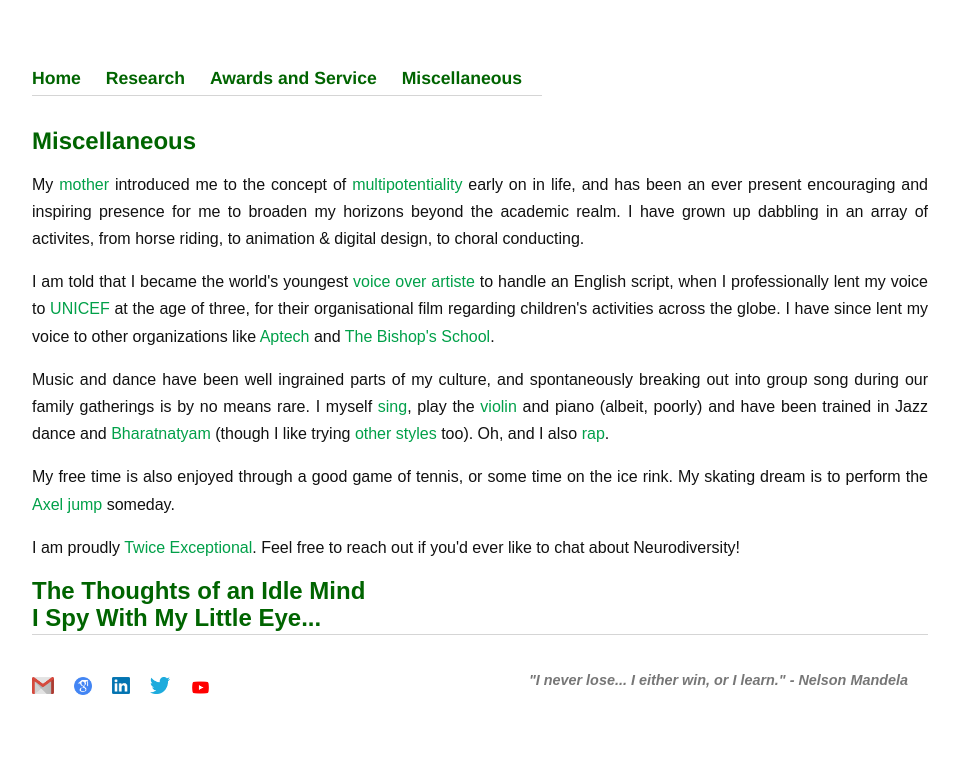
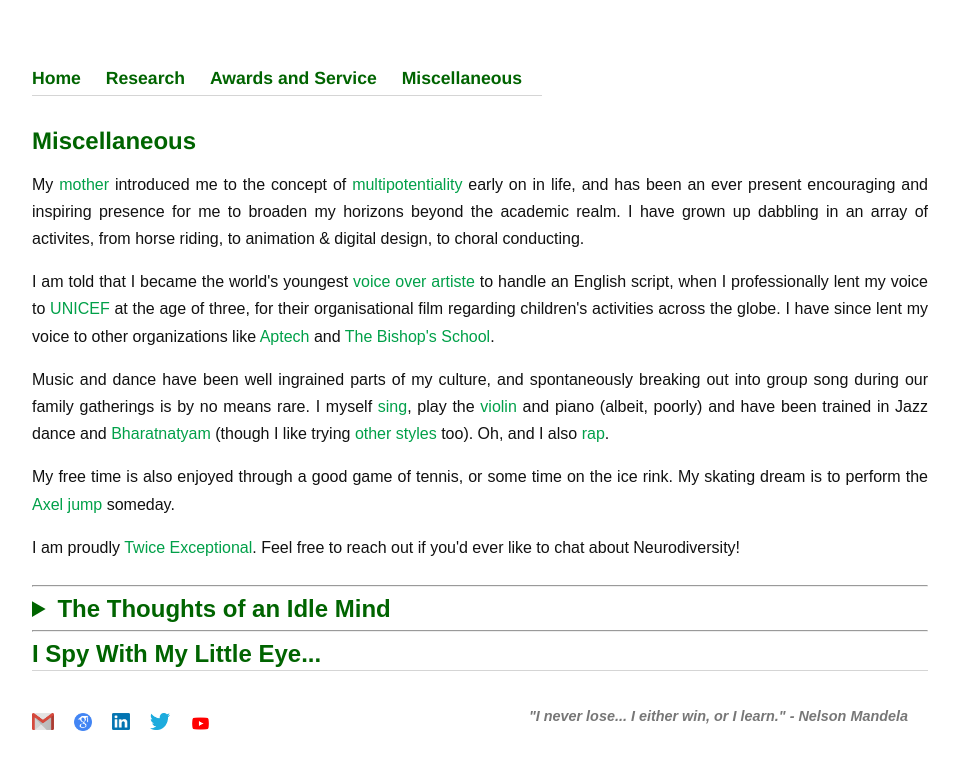
Before and after one commit to Uppaal/Uppaal.github.io, a Jekyll site: the page built from misc.html, in a window 1280 px wide. Shown: the top 770 px of the page, without its empty margins (160-1119 px from the left). Built offline with Jekyll 4.4.1, drawn with Linux system fonts in a browser that asks for light colours.

Commit message:
Update misc.html

```diff
--- a/misc.html
+++ b/misc.html
@@ -43,9 +43,10 @@ title: Miscellaneous
 	<p>I am proudly <a href="https://en.wikipedia.org/wiki/Twice_exceptional">Twice Exceptional</a>. Feel free to reach out if you'd ever like to chat about Neurodiversity!</p>
 	</div>
 
+<hr>
 <details>
 <!-- <summary><div style="font-size: 1.5em; font-weight: bold; color: #006400;">The Thoughts of an Idle Mind</div></summary> -->
-<summary style="font-size: 1.5em; font-weight: bold; color: #006400; display: flex; align-items: center;">The Thoughts of an Idle Mind</summary>
+<summary style="font-size: 1.5em; font-weight: bold; color: #006400; align-items: center;">The Thoughts of an Idle Mind</summary>
 
 	<p>Reading has been a big part of my life. Many of my childhood years were spent in remote parts of my country, with no children my age to befriend. I found my companionship within the bound pages of books instead, and spent endless hours captive to the world of imagination. </p>
 
@@ -75,6 +76,7 @@ title: Miscellaneous
 	</ul>
 </details>
 
+<hr>
 <details>
 <!-- <summary><h1>I Spy With My Little Eye...</h1></summary> -->
 <summary style="font-size: 1.5em; font-weight: bold; color: #006400; display: flex; align-items: center;">I Spy With My Little Eye...</summary>
```
